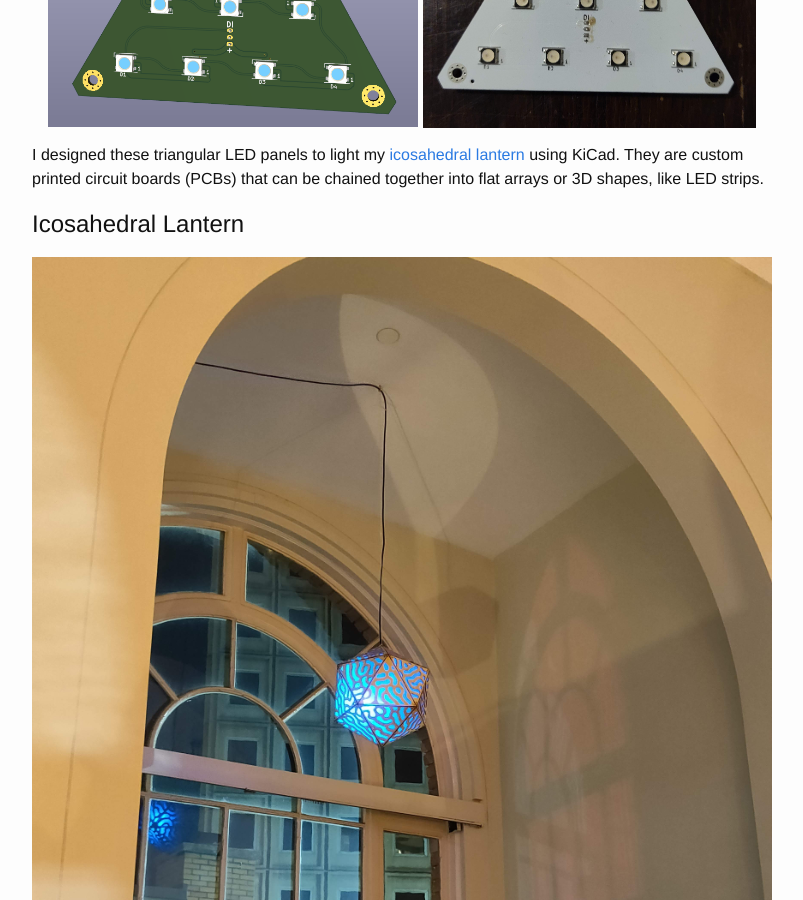
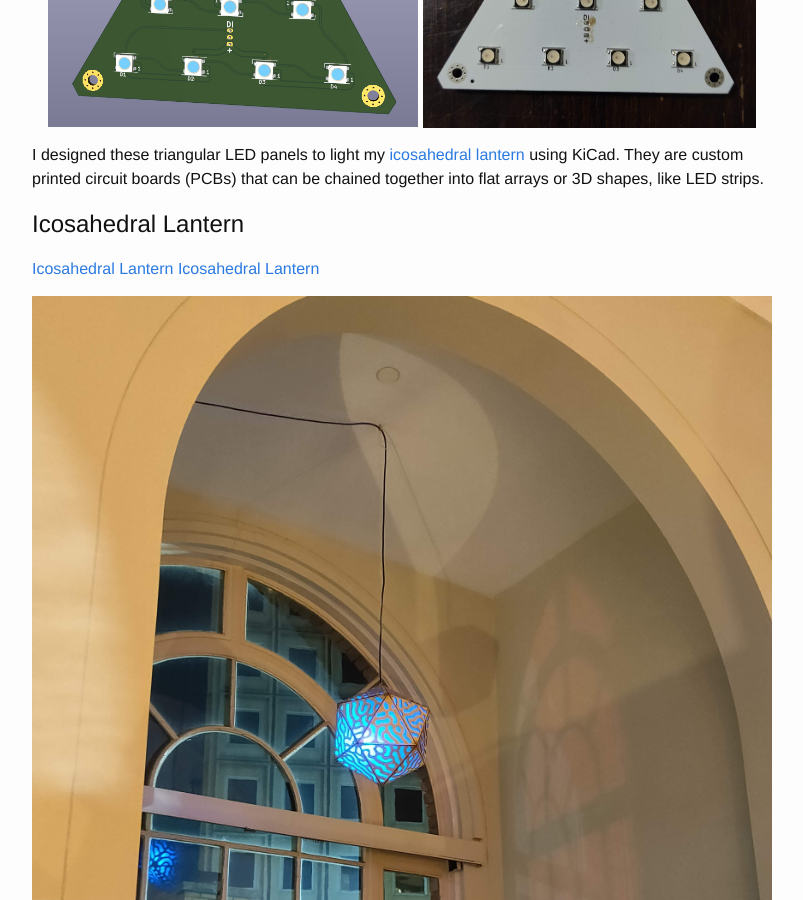
Before and after one commit to patrickfletcher/patrickfletcher.github.io, a Jekyll site: the page built from lights.md, in a window 1280 px wide and 900 px high, scrolled down 437 px. Shown: the whole window, without its empty margins (238-1041 px from the left). Built offline with Jekyll 4.4.1, drawn with Linux system fonts in a browser that asks for light colours.

Commit message:
Update lights.md

```diff
--- a/lights.md
+++ b/lights.md
@@ -18,6 +18,8 @@ Here are a few LED-based projects I've been working on! Not for sale at this tim
 I designed these triangular LED panels to light my [icosahedral lantern](#icosahedral-lantern) using KiCad. They are custom printed circuit boards (PCBs) that can be chained together into flat arrays or 3D shapes, like LED strips.
 
 ## Icosahedral Lantern
+<a id="Icosahedral Lantern">Icosahedral Lantern</a>
+<a href="#Icosahedral Lantern">Icosahedral Lantern</a>
 
 <p style="text-align:center;">
 <img src="{{ site.url }}/assets/led/lantern in bank window.jpg" alt="Icosahedral lantern at the Takoma Park Bank"  style="width: 100%"/>
```
